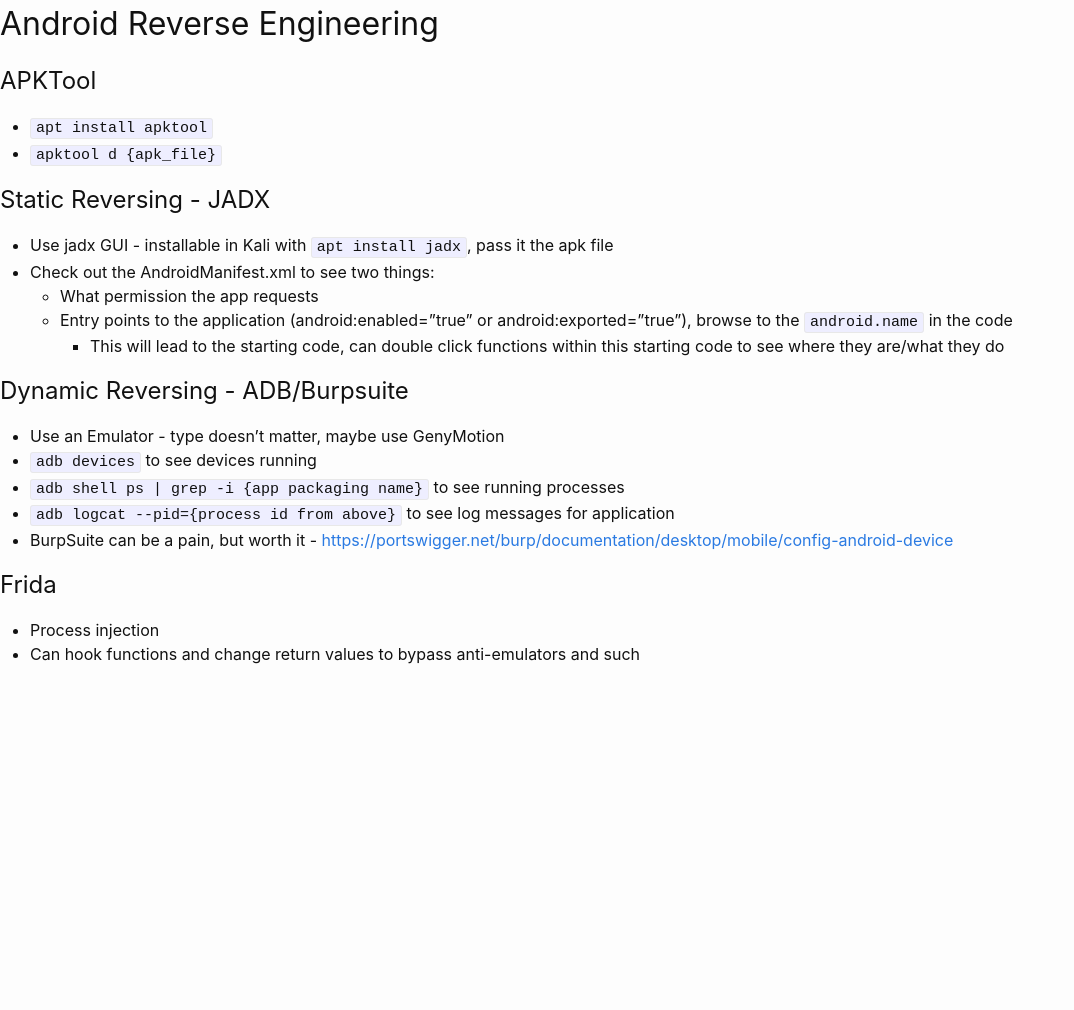
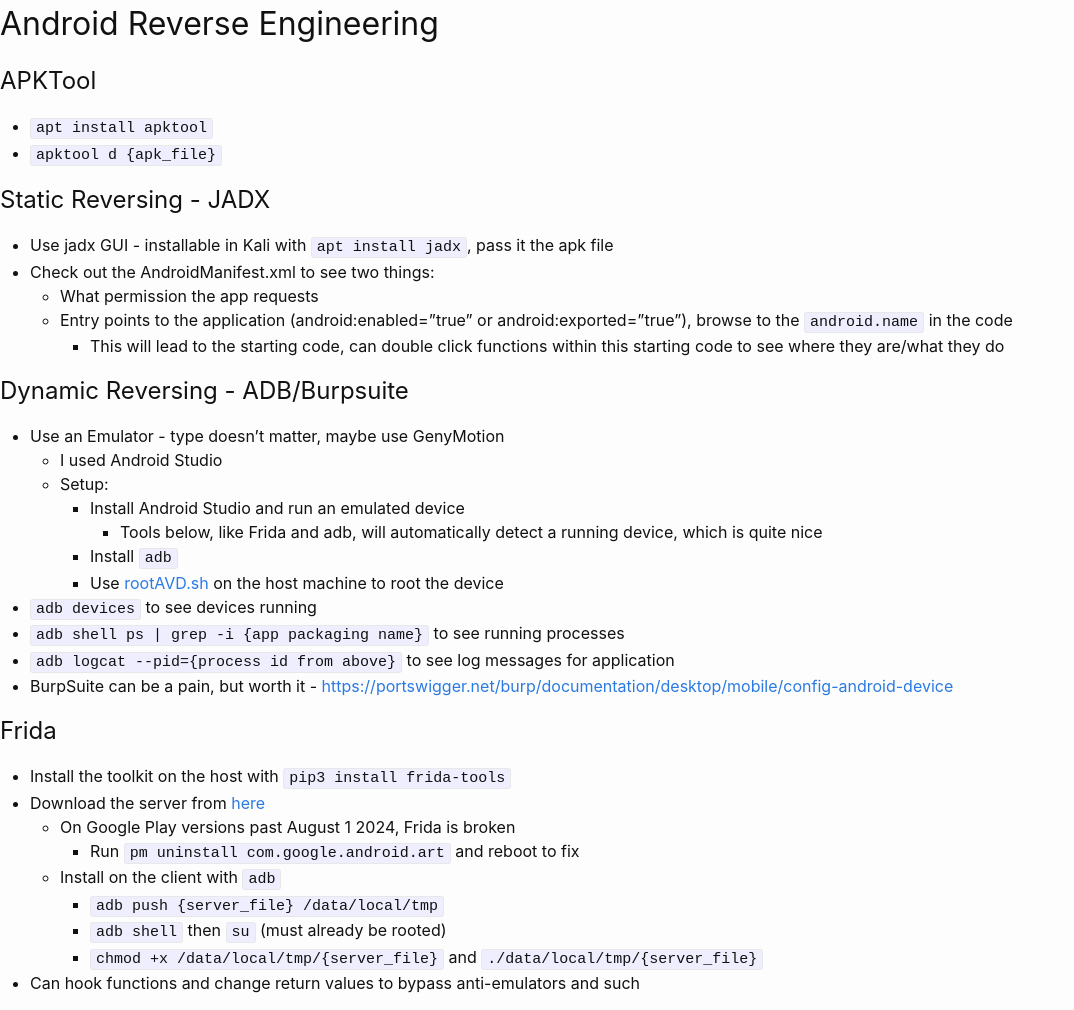
Before and after one commit to KhaelK138/KhaelK138.github.io, a Jekyll site: the page built from markdown/AndroidReverseEngineering.md, in a window 1280 px wide. Shown: the whole page, without its empty margins (0-1074 px from the left). Built offline with Jekyll 4.4.1, drawn with Linux system fonts in a browser that asks for light colours; our own code applies the rules of GitHub Pages for plain Markdown files; before the commit the page ends 900 px from its top, so only the background shows below that.

Commit message:
updated notes

```diff
--- a/markdown/AndroidReverseEngineering.md
+++ b/markdown/AndroidReverseEngineering.md
@@ -16,11 +16,25 @@
 
 ## Dynamic Reversing - ADB/Burpsuite
 - Use an Emulator - type doesn't matter, maybe use GenyMotion
+  - I used Android Studio
+  - Setup:
+    - Install Android Studio and run an emulated device
+      - Tools below, like Frida and adb, will automatically detect a running device, which is quite nice
+    - Install `adb`
+    - Use [rootAVD.sh](https://gitlab.com/newbit/rootAVD) on the host machine to root the device
 - `adb devices` to see devices running
 - `adb shell ps | grep -i {app packaging name}` to see running processes
 - `adb logcat --pid={process id from above}` to see log messages for application
 - BurpSuite can be a pain, but worth it - [https://portswigger.net/burp/documentation/desktop/mobile/config-android-device](https://portswigger.net/burp/documentation/desktop/mobile/config-android-device)
 
+
 ## Frida
-- Process injection
+- Install the toolkit on the host with `pip3 install frida-tools`
+- Download the server from [here](https://github.com/frida/frida/releases/latest)
+  - On Google Play versions past August 1 2024, Frida is broken
+    - Run `pm uninstall com.google.android.art` and reboot to fix
+  - Install on the client with `adb`
+    - `adb push {server_file} /data/local/tmp`
+    - `adb shell` then `su` (must already be rooted)
+    - `chmod +x /data/local/tmp/{server_file}` and `./data/local/tmp/{server_file}`
 - Can hook functions and change return values to bypass anti-emulators and such
```
Also changed, not shown: markdown/Externals.md (+1 -1 lines).
